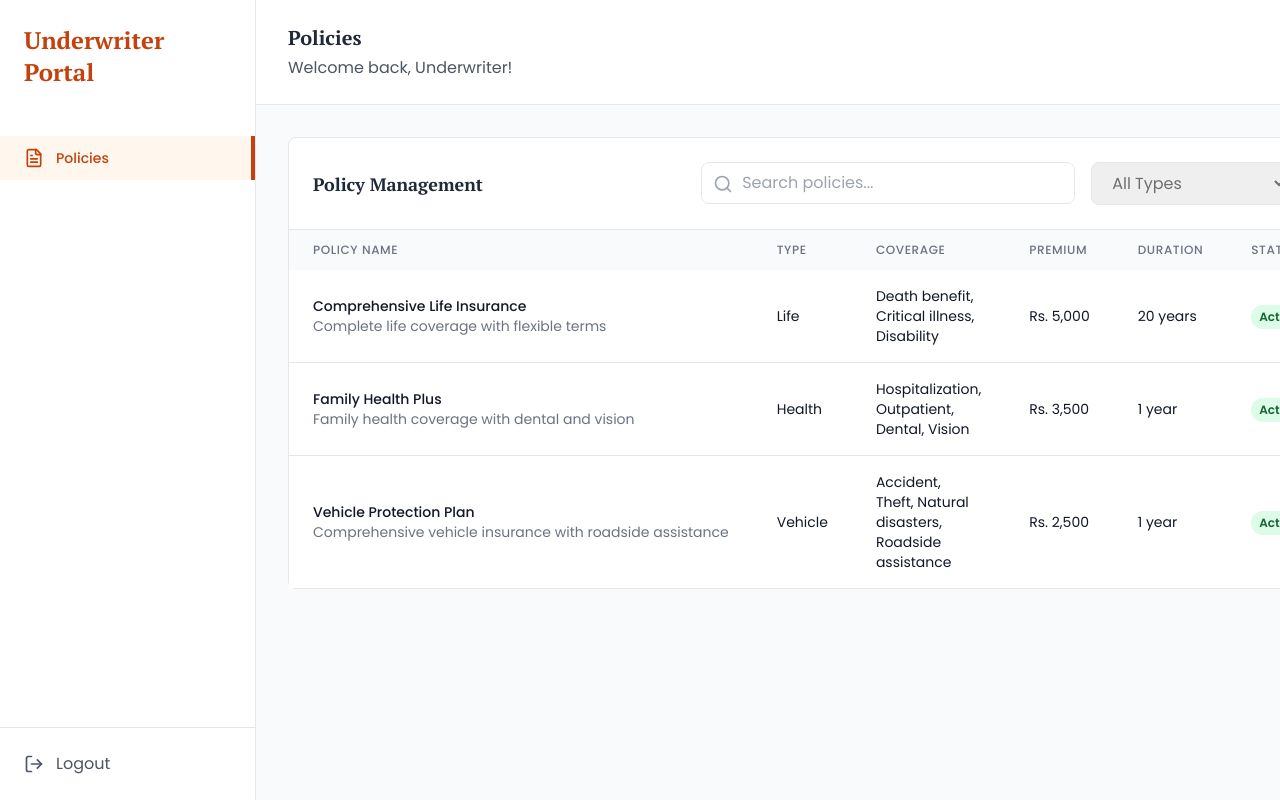
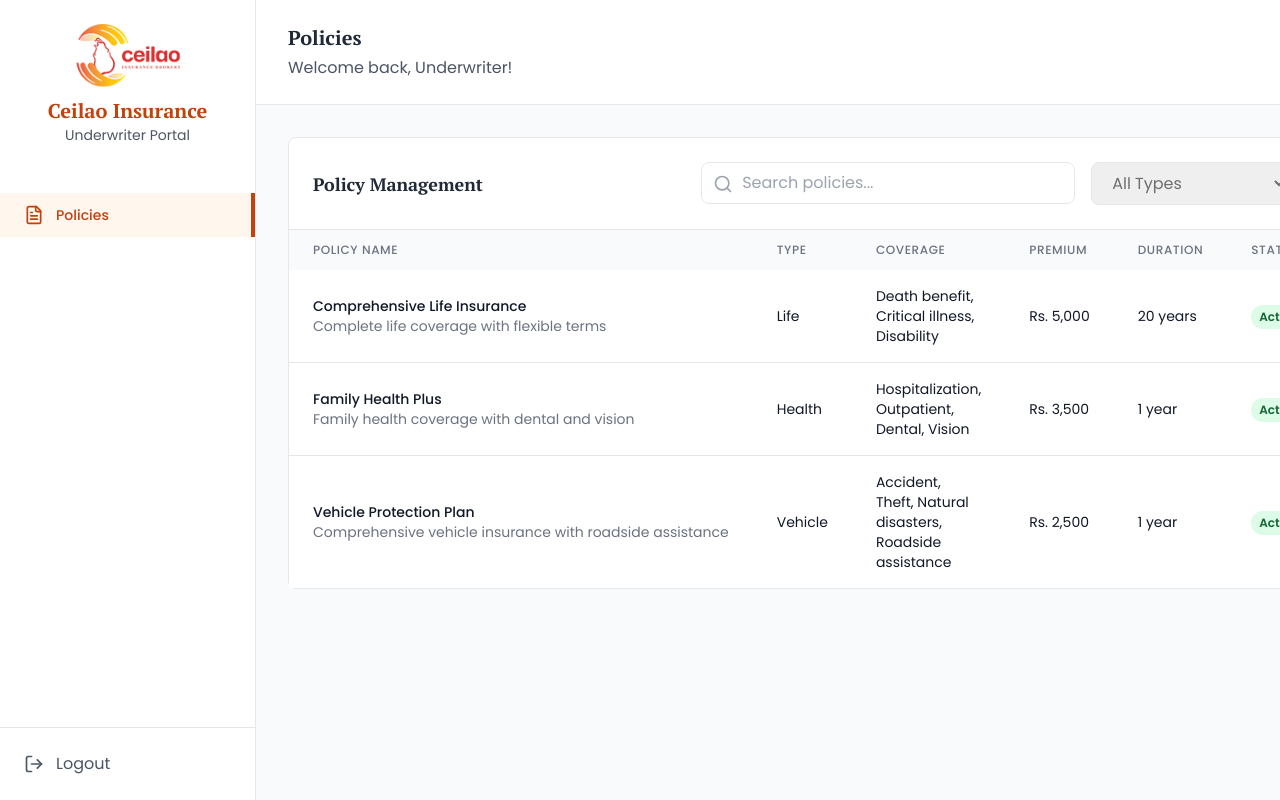
Before and after one commit to rdwaynedehoedt/insurance-brokerage-frontend-azure, a Next.js app: page /underwriter-dashboard in a window 1280 px wide. Shown: the top 800 px of the page. Built offline with nearby package versions, Linux system fonts and the light colour scheme; no server answers.

Commit message:
updates on the logo

```diff
--- a/src/app/(admin)/admin/dashboard/components/Header.tsx
+++ b/src/app/(admin)/admin/dashboard/components/Header.tsx
@@ -2,7 +2,8 @@
 
 import { useState } from 'react';
 import { motion } from 'framer-motion';
-import { Menu, Shield } from 'lucide-react';
+import { Menu } from 'lucide-react';
+import Image from 'next/image';
 
 interface HeaderProps {
   onMenuClick: () => void;
@@ -21,7 +22,13 @@ export default function Header({ onMenuClick }: HeaderProps) {
             <Menu className="h-6 w-6" />
           </button>
           <div className="flex items-center space-x-2 ml-2">
-            <Shield className="h-8 w-8 text-orange-600" />
+            <Image
+              src="/images/CIB-Logo.png"
+              alt="Ceilao Insurance Brokerage"
+              width={40}
+              height={40}
+              className="h-8 w-auto"
+            />
             <span className="text-xl font-bold text-gray-800">Admin Panel</span>
           </div>
         </div>
--- a/src/app/(auth)/login/page.tsx
+++ b/src/app/(auth)/login/page.tsx
@@ -4,7 +4,6 @@ import { useState, useEffect } from 'react';
 import Link from 'next/link';
 import Image from 'next/image';
 import LoginForm from '@/components/auth/LoginForm';
-import { Building2 } from 'lucide-react';
 import LoadingOverlay from '@/components/LoadingOverlay';
 import { useAuth } from '@/lib/contexts/AuthContext';
 
@@ -24,10 +23,16 @@ export default function LoginPage() {
         <div className="w-full max-w-md bg-white p-8 rounded-xl shadow-lg">
           {/* Logo */}
           <div className="flex flex-col items-center">
-            <div className="flex items-center justify-center h-16 w-16 rounded-full bg-orange-100 mb-4">
-              <Building2 size={32} className="text-orange-700" />
+            <div className="mb-4">
+              <Image
+                src="/images/CIB-Logo.png"
+                alt="Ceilao Insurance Brokerage"
+                width={120}
+                height={60}
+                priority
+              />
             </div>
-            <h1 className="text-2xl font-bold text-gray-900 mb-6">Insurance Brokerage</h1>
+            <h1 className="text-2xl font-bold text-gray-900 mb-6">Ceilao Insurance Brokerage</h1>
           </div>
 
           <div>
--- a/src/app/(manager)/manager-dashboard/page.tsx
+++ b/src/app/(manager)/manager-dashboard/page.tsx
@@ -9,6 +9,7 @@ import { clientService, Client } from '@/lib/services/clients';
 import { Toaster, toast } from 'react-hot-toast';
 import DocumentViewer from '@/components/DocumentViewer';
 import LoadingOverlay from '@/components/LoadingOverlay';
+import Image from 'next/image';
 
 // Client Delete Confirmation Modal
 function DeleteConfirmationModal({
@@ -420,10 +421,21 @@ export default function ManagerDashboard() {
       {/* Left Sidebar */}
       <aside className="w-64 bg-white border-r border-gray-200 fixed h-full">
         <div className="p-6">
-          <h1 className="text-2xl font-bold text-orange-700">Manager Portal</h1>
+          <div className="flex flex-col items-center mb-4">
+            <Image
+              src="/images/CIB-Logo.png"
+              alt="Ceilao Insurance Brokerage"
+              width={120}
+              height={60}
+              priority
+              className="mb-2"
+            />
+            <h1 className="text-xl font-bold text-orange-700">Ceilao Insurance</h1>
+            <p className="text-sm text-gray-600">Manager Portal</p>
+          </div>
         </div>
 
-        <nav className="mt-6">
+        <nav className="mt-2">
           {menuItems.map((item) => {
             const Icon = item.icon;
             return (
--- a/src/app/(sales)/sales-dashboard/page.tsx
+++ b/src/app/(sales)/sales-dashboard/page.tsx
@@ -9,6 +9,7 @@ import ClientModal from './components/ClientModal';
 import { clientService, Client } from '@/lib/services/clients';
 import { Toaster, toast } from 'react-hot-toast';
 import LoadingOverlay from '@/components/LoadingOverlay';
+import Image from 'next/image';
 
 export default function SalesDashboard() {
   const { logout, user } = useAuth();
@@ -63,10 +64,21 @@ export default function SalesDashboard() {
       {/* Left Sidebar */}
       <aside className="w-64 bg-white border-r border-gray-200 fixed h-full">
         <div className="p-6">
-          <h1 className="text-2xl font-bold text-orange-700">Sales Portal</h1>
+          <div className="flex flex-col items-center mb-4">
+            <Image
+              src="/images/CIB-Logo.png"
+              alt="Ceilao Insurance Brokerage"
+              width={120}
+              height={60}
+              priority
+              className="mb-2"
+            />
+            <h1 className="text-xl font-bold text-orange-700">Ceilao Insurance</h1>
+            <p className="text-sm text-gray-600">Sales Portal</p>
+          </div>
         </div>
 
-        <nav className="mt-6">
+        <nav className="mt-2">
           {menuItems.map((item) => {
             const Icon = item.icon;
             return (
--- a/src/app/(underwriter)/underwriter-dashboard/page.tsx
+++ b/src/app/(underwriter)/underwriter-dashboard/page.tsx
@@ -4,6 +4,7 @@ import { useState } from 'react';
 import { useAuth } from '@/lib/contexts/AuthContext';
 import { FileText, Home, Plus, LogOut, Search } from 'lucide-react';
 import PolicyModal from './components/PolicyModal';
+import Image from 'next/image';
 
 interface Policy {
   id: string;
@@ -97,10 +98,21 @@ export default function UnderwriterDashboard() {
       {/* Left Sidebar */}
       <aside className="w-64 bg-white border-r border-gray-200 fixed h-full">
         <div className="p-6">
-          <h1 className="text-2xl font-bold text-orange-700">Underwriter Portal</h1>
+          <div className="flex flex-col items-center mb-4">
+            <Image
+              src="/images/CIB-Logo.png"
+              alt="Ceilao Insurance Brokerage"
+              width={120}
+              height={60}
+              priority
+              className="mb-2"
+            />
+            <h1 className="text-xl font-bold text-orange-700">Ceilao Insurance</h1>
+            <p className="text-sm text-gray-600">Underwriter Portal</p>
+          </div>
         </div>
 
-        <nav className="mt-6">
+        <nav className="mt-2">
           {menuItems.map((item) => {
             const Icon = item.icon;
             return (
--- a/src/app/layout.tsx
+++ b/src/app/layout.tsx
@@ -18,8 +18,8 @@ const ptSerif = PT_Serif({
 });
 
 export const metadata: Metadata = {
-  title: "Insurance Brokerage System",
-  description: "Modern insurance brokerage management system",
+  title: "Ceilao Insurance Brokerage",
+  description: "Modern insurance brokerage management system by Ceilao Insurance",
 };
 
 export default function RootLayout({
--- a/src/app/page.tsx
+++ b/src/app/page.tsx
@@ -2,6 +2,7 @@
 
 import { useEffect } from 'react'
 import { useRouter } from 'next/navigation'
+import Image from 'next/image'
 
 export default function HomePage() {
   const router = useRouter()
@@ -14,7 +15,16 @@ export default function HomePage() {
   return (
     <main className="min-h-screen flex items-center justify-center p-4">
       <div className="w-full max-w-md text-center">
-        <h1 className="text-2xl font-bold mb-4">Insurance Brokerage Platform</h1>
+        <div className="flex justify-center mb-4">
+          <Image
+            src="/images/CIB-Logo.png"
+            alt="Ceilao Insurance Brokerage"
+            width={150}
+            height={75}
+            priority
+          />
+        </div>
+        <h1 className="text-2xl font-bold mb-4">Ceilao Insurance Brokerage</h1>
         <p className="mb-4">Redirecting to login page...</p>
         <div className="animate-spin h-8 w-8 mx-auto border-4 border-primary border-t-transparent rounded-full"></div>
       </div>
```
Also changed, not shown: public/images/CIB-Logo.png (added).
